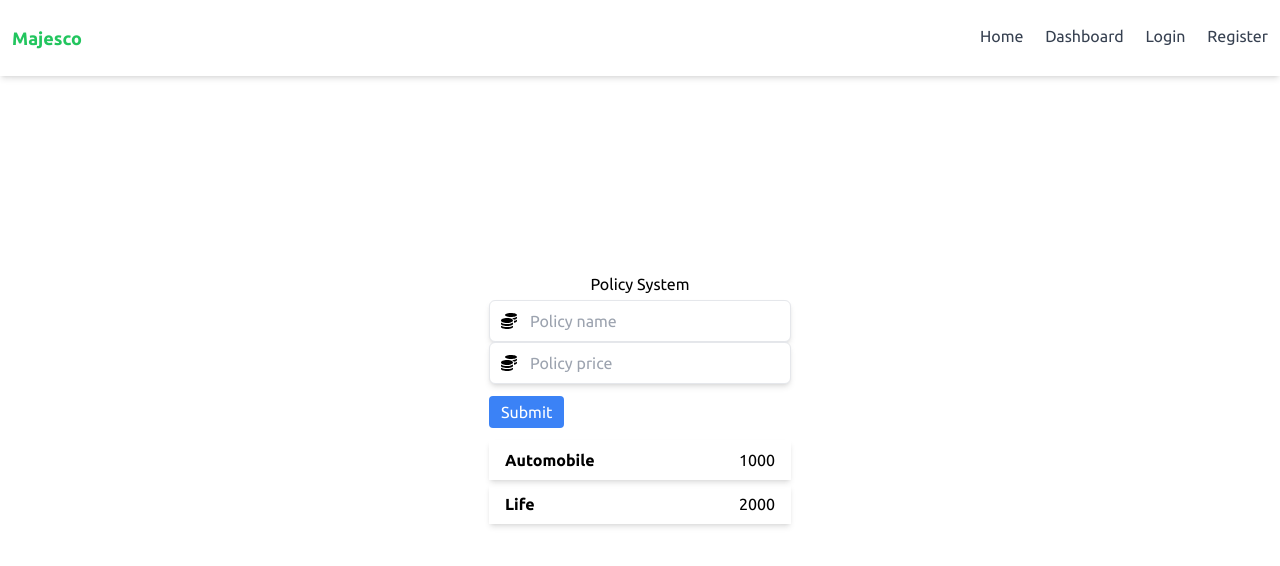
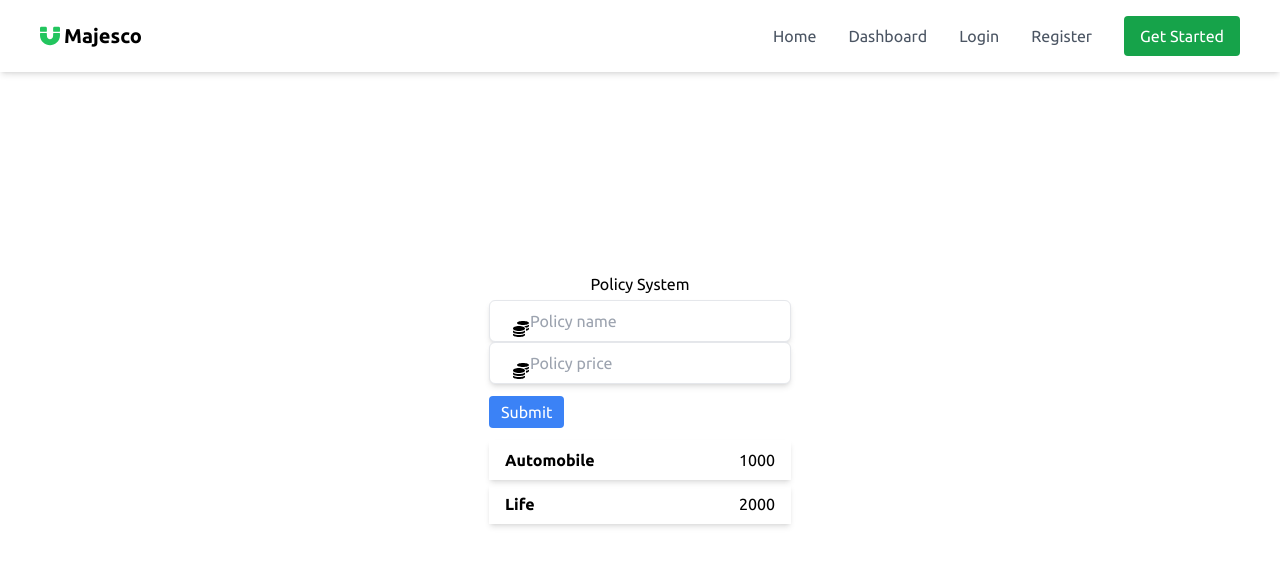
Before and after one commit to Vincexx/insurance-pas, a React (Create React App) app: page /dashboard in a window 1280 px wide. Shown: the top 566 px of the page. Built offline with nearby package versions, Linux system fonts and the light colour scheme; the HTML template or start-up script is replaced by a standard one.

Commit message:
optimized code

```diff
--- /dev/null
+++ b/src/components/Button.jsx
@@ -0,0 +1,11 @@
+import React from "react";
+
+const Button = ({ btnName }) => {
+  return (
+    <button className="bg-green-600 py-2 px-4 rounded text-white md:ml-8 ">
+      {btnName}
+    </button>
+  );
+};
+
+export default Button;
--- a/src/components/Header.jsx
+++ b/src/components/Header.jsx
@@ -1,28 +1,53 @@
-import React from "react";
+import React, { useState } from "react";
 import { Link } from "react-router-dom";
+import { FaMagnet, FaWindowClose, FaHamburger } from "react-icons/fa";
+import Button from "./Button";
 
 const Header = () => {
+  const navs = [
+    { name: "Home", link: "/" },
+    { name: "Dashboard", link: "/dashboard" },
+    { name: "Login", link: "/login" },
+    { name: "Register", link: "/register" },
+  ];
+
+  const [open, setOpen] = useState(false);
+
   return (
-    <div className="fixed w-full z-10">
-      <div className="py-6 px-3 flex justify-between shadow-md">
-        <div className="flex items-center">
-          {/* <img src="logo192.png" alt="" className="w-6 mr-1" /> */}
-          <p className="font-extrabold text-green-500 text-lg">Majesco</p>
+    <div className="shadow-md w-full fixed top-0 left-0">
+      <div className="md:flex items-center justify-between py-4 md:px-10 px-7">
+        <div className="flex items-center font-bold cursor-pointer text-xl">
+          <span className="mr-1 text-green-500">
+            <FaMagnet />
+          </span>
+          <p>Majesco</p>
         </div>
 
-        <ul className="text-gray-700 flex justify-between w-72">
-          <Link to={"/"}>
-            <li>Home</li>
-          </Link>
-          <Link to={"/dashboard"}>
-            <li>Dashboard</li>
-          </Link>
-          <Link to={"/login"}>
-            <li>Login</li>
-          </Link>
-          <Link to={"/register"}>
-            <li>Register</li>
-          </Link>
+        <div className="cursor-pointer" onClick={() => setOpen(!open)}>
+          {open ? (
+            <FaWindowClose className="text-2xl text-green-500 absolute right-8 top-5 md:hidden" />
+          ) : (
+            <FaHamburger className="text-2xl text-green-500 absolute right-8 top-5 md:hidden" />
+          )}
+        </div>
+
+        <ul
+          className={`shadow-md md:shadow-none md:flex md:items-center absolute md:static bg-white md:z-auto z-[-1] left-0 w-full md:w-auto md:pl-0 pl-9 md:pb-0 pb-7 transition-all duration-500 ease-in
+          ${
+            open
+              ? "top-20 opacity-100"
+              : "top-[-490px] md:opacity-100 opacity-0"
+          }`}
+        >
+          {navs.map((item, id) => (
+            <li
+              className="my-7 md:my-0 md:ml-8 text-md text-gray-600 hover:text-green-500 transition-all duration-100 font-thin"
+              key={id}
+            >
+              <Link to={item.link}>{item.name}</Link>
+            </li>
+          ))}
+          <Button btnName={"Get Started"} />
         </ul>
       </div>
     </div>
--- a/src/components/TextBox.jsx
+++ b/src/components/TextBox.jsx
@@ -1,4 +1,4 @@
-import React, { useEffect, useRef, useState } from "react";
+import React from "react";
 import PropTypes from "prop-types";
 
 const TextBox = ({
@@ -10,16 +10,16 @@ const TextBox = ({
   value,
 }) => {
   return (
-    <div className="relative flex items-center focus-within:text-gray-600">
-      {icon}
+    <div className="flex items-center focus-within:text-gray-600">
       <input
         type={type}
-        className="border py-2 pr-3 pl-10 rounded-md shadow-md w-full focus:outline-none"
+        className="border py-2 pr-3 pl-10 rounded-md shadow-md w-full focus:outline-none -z-10"
         placeholder={placeholder}
         name={field}
         onChange={handleChange}
         value={value}
       />
+      <div className="absolute pl-3 -z-10">{icon}</div>
     </div>
   );
 };
--- a/src/index.css
+++ b/src/index.css
@@ -11,6 +11,7 @@
   box-sizing: border-box;
 }
 
+
 @tailwind base;
 @tailwind components;
 @tailwind utilities;
--- a/src/pages/Login.jsx
+++ b/src/pages/Login.jsx
@@ -22,17 +22,14 @@ const Login = () => {
         </h1>
         <form action="" className="my-3">
           <div className="mb-1">
-            <TextBox
-              placeholder={"Username or Email"}
-              icon={<FaUser className="absolute ml-3" />}
-            />
+            <TextBox placeholder={"Username or Email"} icon={<FaUser />} />
           </div>
 
           <div className="mb-3">
             <TextBox
               type={"password"}
               placeholder={"Password"}
-              icon={<FaLock className="absolute ml-3" />}
+              icon={<FaLock />}
             />
           </div>
 
--- a/src/pages/Register.jsx
+++ b/src/pages/Register.jsx
@@ -30,38 +30,26 @@ const Register = () => {
 
         <form action="" className="my-3">
           <div className="mb-3">
-            <TextBox
-              placeholder={"Firstname"}
-              icon={<FaUser className="absolute ml-3" />}
-            />
+            <TextBox placeholder={"Firstname"} icon={<FaUser />} />
           </div>
 
           <div className="mb-3">
-            <TextBox
-              placeholder={"Lastname"}
-              icon={<FaUser className="absolute ml-3" />}
-            />
+            <TextBox placeholder={"Lastname"} icon={<FaUser />} />
           </div>
 
           <div className="mb-3">
-            <TextBox
-              placeholder={"Email"}
-              icon={<FaEnvelope className="absolute ml-3" />}
-            />
+            <TextBox placeholder={"Email"} icon={<FaEnvelope />} />
           </div>
 
           <div className="mb-3">
-            <TextBox
-              placeholder={"Username"}
-              icon={<FaUser className="absolute ml-3" />}
-            />
+            <TextBox placeholder={"Username"} icon={<FaUser />} />
           </div>
 
           <div className="mb-3">
             <TextBox
               type={"password"}
               placeholder={"Password"}
-              icon={<FaLock className="absolute ml-3" />}
+              icon={<FaLock />}
             />
           </div>
 
@@ -69,7 +57,7 @@ const Register = () => {
             <TextBox
               type={"password"}
               placeholder={"Confirm Password"}
-              icon={<FaLock className="absolute ml-3" />}
+              icon={<FaLock />}
             />
           </div>
 
```
